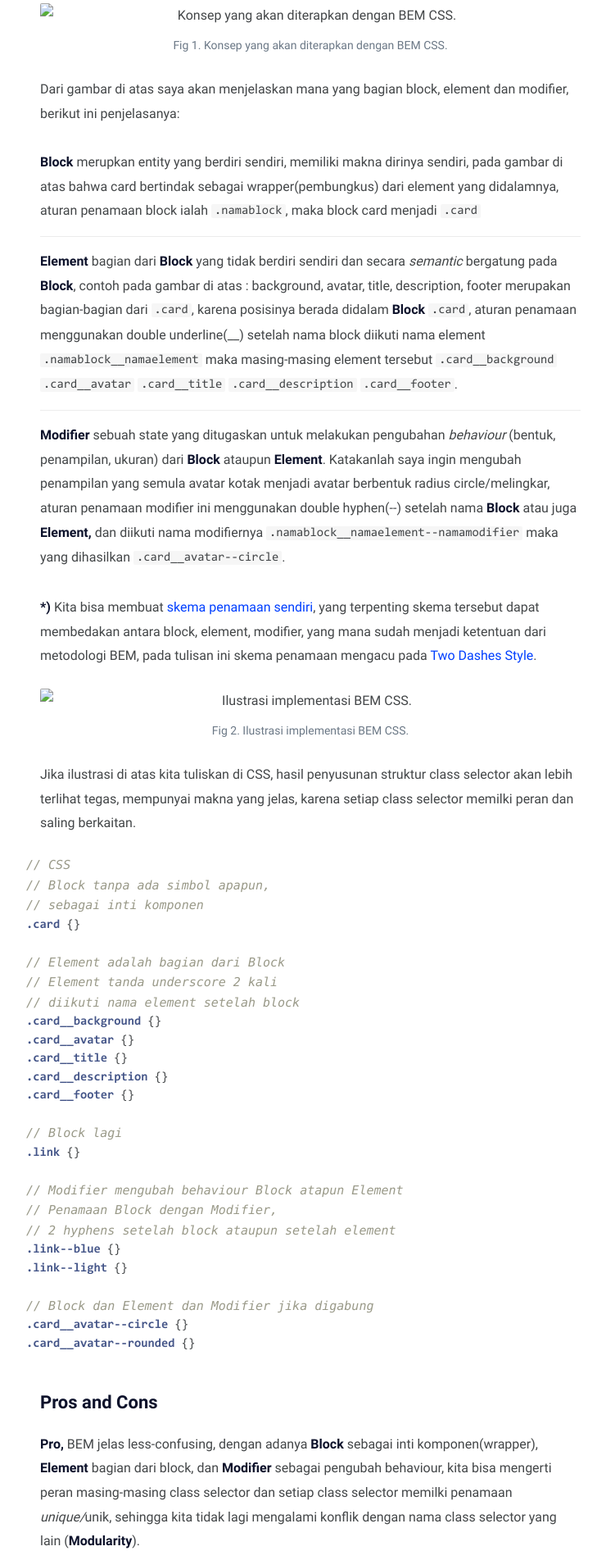
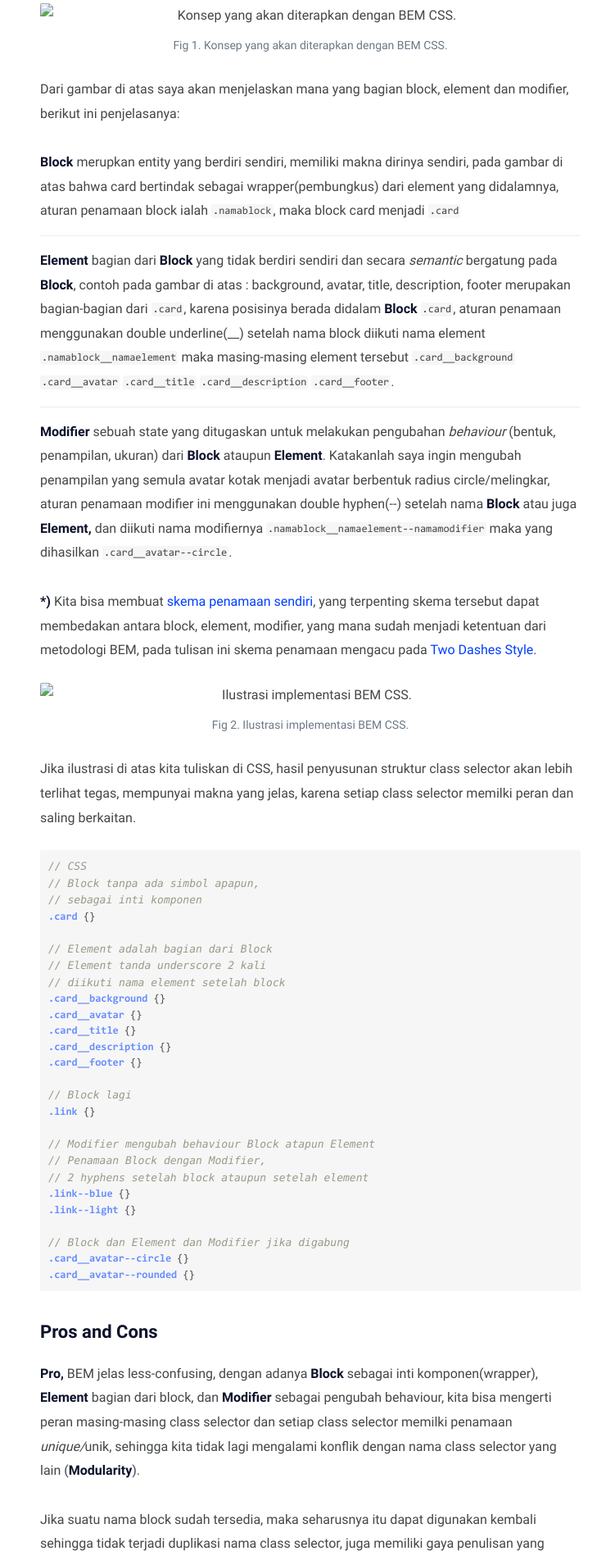
Before and after one commit to piharpi/piharpi.com, a Jekyll site: the page built from _posts/metodologi-bem-css/2020-04-26-metodologi-bem-css.md, in a window 1280 px wide. Shown: the part 1518-3421 px from the top of the page at 82% size, without its empty margins (261-1001 px from the left). Built offline with Jekyll 4.4.1, drawn with Linux system fonts in a browser that asks for light colours; comment, search, counter and statistics services are not loaded.

Commit message:
syntax-highlight

```diff
--- a/_sass/klise/_dark.scss
+++ b/_sass/klise/_dark.scss
@@ -46,6 +46,10 @@ body[data-theme="dark"] {
     }
   }
 
+  pre.highlight {
+    background-color: $dark-light;
+  }
+
   // kbd tag
   kbd {
     border-color: $dark-light;
@@ -88,9 +92,9 @@ body[data-theme="dark"] {
   }
 
   // Image caption
-figcaption {
-  color: $dark-gray;
-}
+  figcaption {
+    color: $dark-gray;
+  }
 
   // List
   li {
@@ -113,6 +117,9 @@ figcaption {
 
   // Navbar
   .navbar {
+    @include media-query($on-mobile) {
+      border: 0;
+    }
     border-color: $dark-light;
     .menu {
       a#mood {
@@ -129,6 +136,11 @@ figcaption {
       }
       @include media-query($on-mobile) {
         background-color: $dark-black;
+        @supports (-webkit-backdrop-filter: none) or (backdrop-filter: none) {
+          -webkit-backdrop-filter: blur(5px);
+          backdrop-filter: blur(5px);
+          background-color: rgba(19, 20, 24, 0.89);
+        }
         border-color: $dark-light;
 
         .menu-icon {
--- a/_sass/klise/_layout.scss
+++ b/_sass/klise/_layout.scss
@@ -113,6 +113,12 @@
     height: 50px;
     background-color: $white;
     border-bottom: 1px solid $light;
+
+    @supports (-webkit-backdrop-filter: none) or (backdrop-filter: none) {
+      -webkit-backdrop-filter: blur(5px);
+      backdrop-filter: blur(5px);
+      background-color: rgba(255, 255, 255, 0.89);
+    }
 
     a#mood {
       left: 10px;
--- a/_sass/klise/_syntax.scss
+++ b/_sass/klise/_syntax.scss
@@ -8,33 +8,35 @@ code {
   word-spacing: normal;
   word-break: normal;
   word-wrap: normal;
-  font-size: 15px;
+  font-size: 13px;
   &.highlighter-rouge {
-    padding: 1px 4px;
+    padding: 2px 2px;
     position: relative;
+    border-radius: 3px;
     top: -1px;
     background-color: #f6f6f6;
-    border-radius: 2px;
   }
 }
 
 // Codeblock Theme
 pre.highlight {
-  margin: 0 -27px;
+  // margin: 0 -27px;
   @include media-query($on-mobile) {
-    margin: 0 calc(51% - 51vw);
-    padding-left: 20px;
+    // margin: 0 calc(51% - 51vw);
+    // padding-left: 20px;
   }
   border-radius: 2px;
+  background-color: #f6f6f6;
+  // border: 1px solid #ececec;
   padding: 10px;
   display: block;
   overflow-x: auto;
 
   > code {
     width: 100%;
-    max-width: 50rem;
-    margin-left: auto;
-    margin-right: auto;
+    // max-width: 50rem;
+    // margin-left: auto;
+    // margin-right: auto;
     line-height: 1.5;
     display: block;
     border: 0;
@@ -66,18 +68,18 @@ pre.highlight {
   .kd    { font-weight: bold } // Keyword.Declaration
   .kp    { font-weight: bold } // Keyword.Pseudo
   .kr    { font-weight: bold } // Keyword.Reserved
-  .kt    { color: #458; font-weight: bold } // Keyword.Type
+  .kt    { color: #648bff; font-weight: bold } // Keyword.Type
   .m     { color: #099 } // Literal.Number
   .s     { color: #d14 } // Literal.String
   .na    { color: #008080 } // Name.Attribute
   .nb    { color: #0086B3 } // Name.Builtin
-  .nc    { color: #458; font-weight: bold } // Name.Class
+  .nc    { color: #648bff; font-weight: bold } // Name.Class
   .no    { color: #008080 } // Name.Constant
   .ni    { color: #800080 } // Name.Entity
   .ne    { color: #900; font-weight: bold } // Name.Exception
   .nf    { color: #900; font-weight: bold } // Name.Function
   .nn    { color: #555 } // Name.Namespace
-  .nt    { color: #000080 } // Name.Tag
+  .nt    { color: #5e5ed7 } // Name.Tag
   .nv    { color: #008080 } // Name.Variable
   .ow    { font-weight: bold } // Operator.Word
   .w     { color: #bbb } // Text.Whitespace
```
